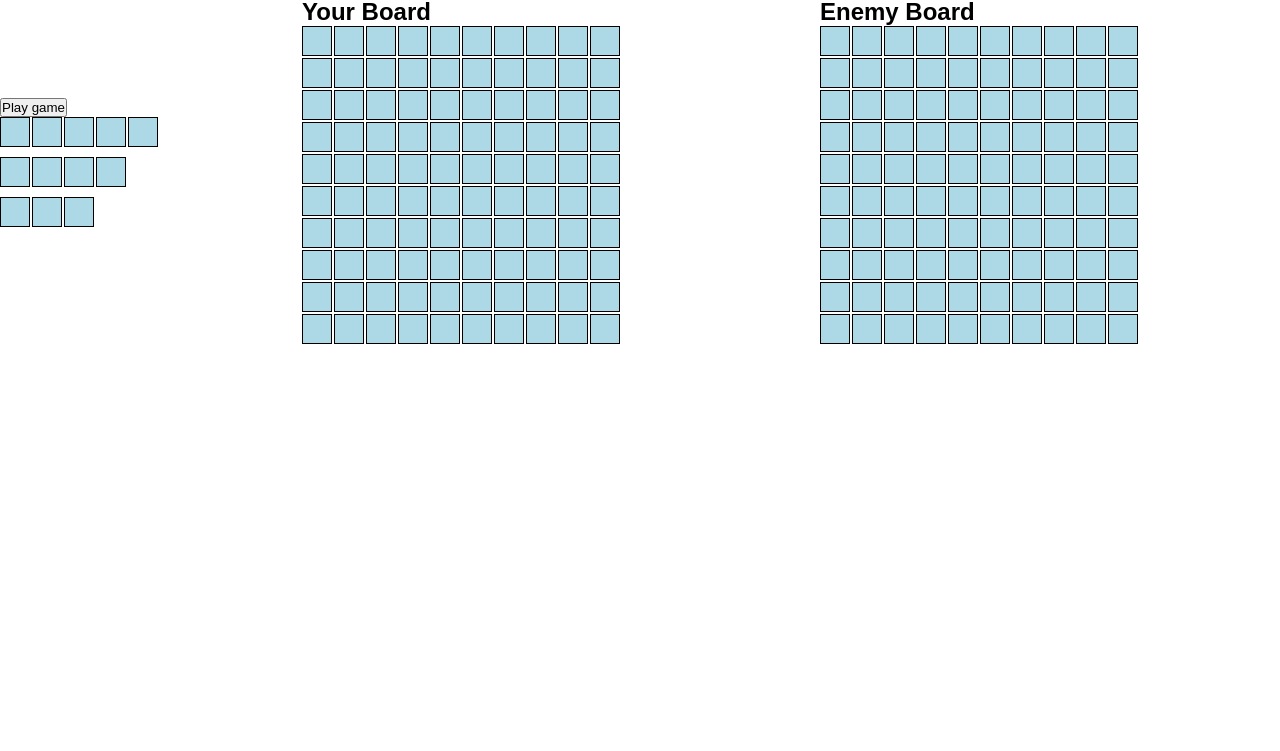
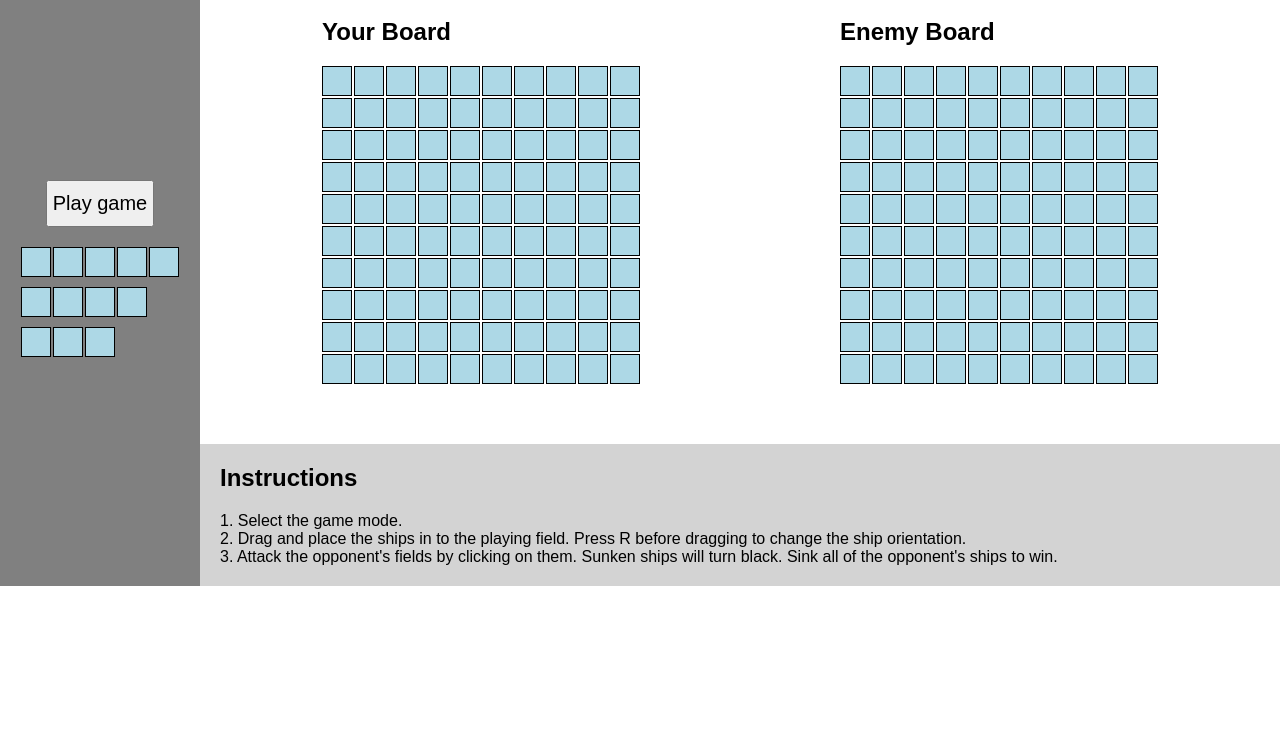
Before and after one commit to Karjeje/Project-Battleships, a website built with webpack: page src/template.html in a window 1280 px wide. Shown: the part 49-800 px from the top of the page. Built offline with nearby package versions, Linux system fonts and the light colour scheme.

Commit message:
Add game instructions, style

```diff
--- a/src/styles.css
+++ b/src/styles.css
@@ -11,7 +11,22 @@ body {
   align-items: center;
 }
 
-#menu {
+#main {
+  display: flex;
+  flex-direction: column;
+  gap: 30px;
+}
+
+#instructions {
+  padding: 20px;
+  background-color: lightgray;
+}
+
+#instructions h2 {
+  margin-bottom: 20px;
+}
+
+#sidebar {
   background-color: gray;
   height: 100%;
   display: flex;
@@ -19,6 +34,8 @@ body {
   justify-content: center;
   align-items: center;
   gap: 20px;
+  padding: 20px;
+  min-width: 200px;
 }
 
 #ships {
@@ -34,7 +51,7 @@ body {
   gap: 2px;
 }
 
-#menu button {
+#sidebar button {
   padding: 10px 5px;
   font-size: 20px;
   cursor: pointer;
@@ -45,6 +62,11 @@ body {
   flex-direction: column;
   align-items: center;
   gap: 10px;
+}
+
+#game-container h1,
+h2 {
+  margin-bottom: 20px;
 }
 
 #boards {
--- a/src/template.html
+++ b/src/template.html
@@ -29,6 +29,7 @@
         </div>
       </div>
     </div>
+    <div id="main">
       <div id="game-container">
         <h1>Battleships</h1>
         <div id="boards">
@@ -43,6 +44,19 @@
         </div>
         <div id="status"></div>
       </div>
+      <div id="instructions">
+        <h2>Instructions</h2>
+        <p>1. Select the game mode.</p>
+        <p>
+          2. Drag and place the ships in to the playing field. Press R before dragging to change the
+          ship orientation.
+        </p>
+        <p>
+          3. Attack the opponent's fields by clicking on them. Sunken ships will turn black. Sink
+          all of the opponent's ships to win.
+        </p>
+      </div>
+    </div>
 
     <script src="./index.js" type="module"></script>
   </body>
```
Lines whose indentation alone changed are shown as unchanged.
